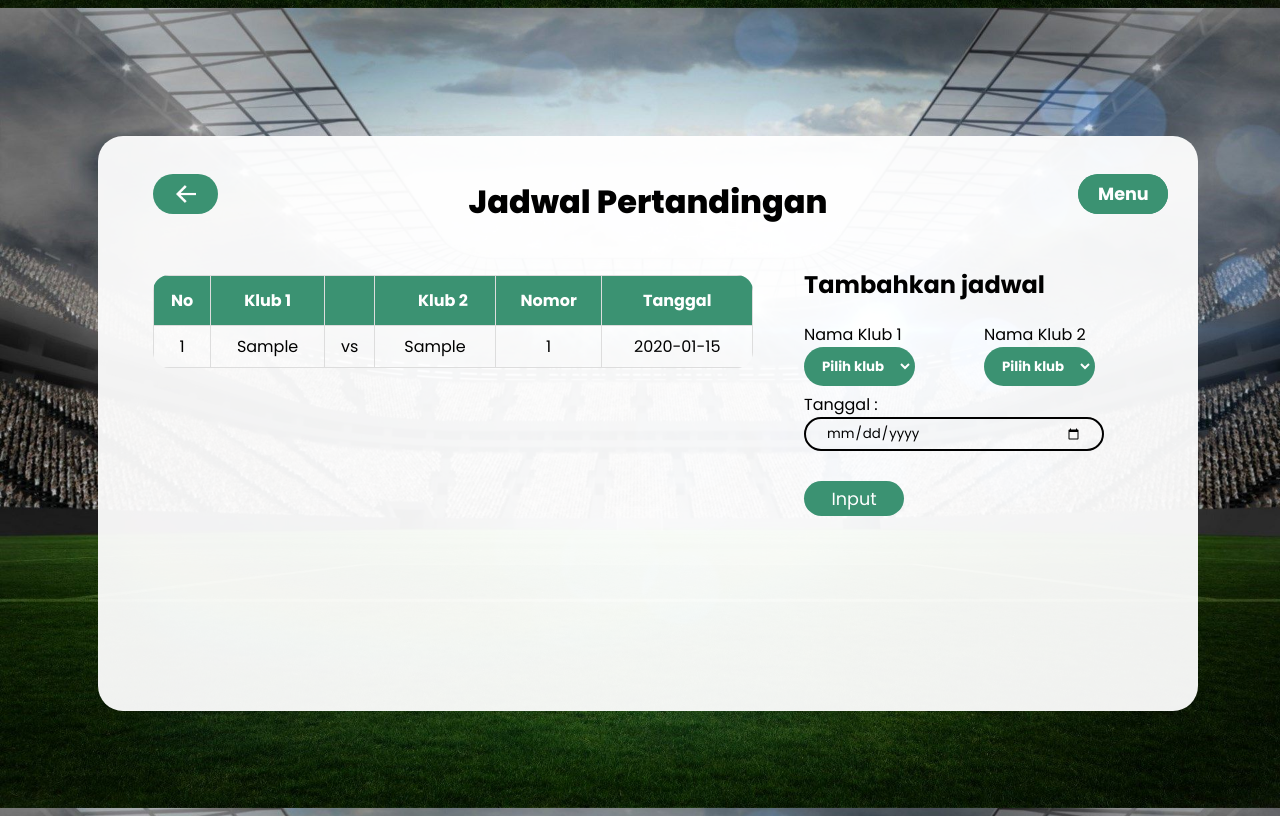
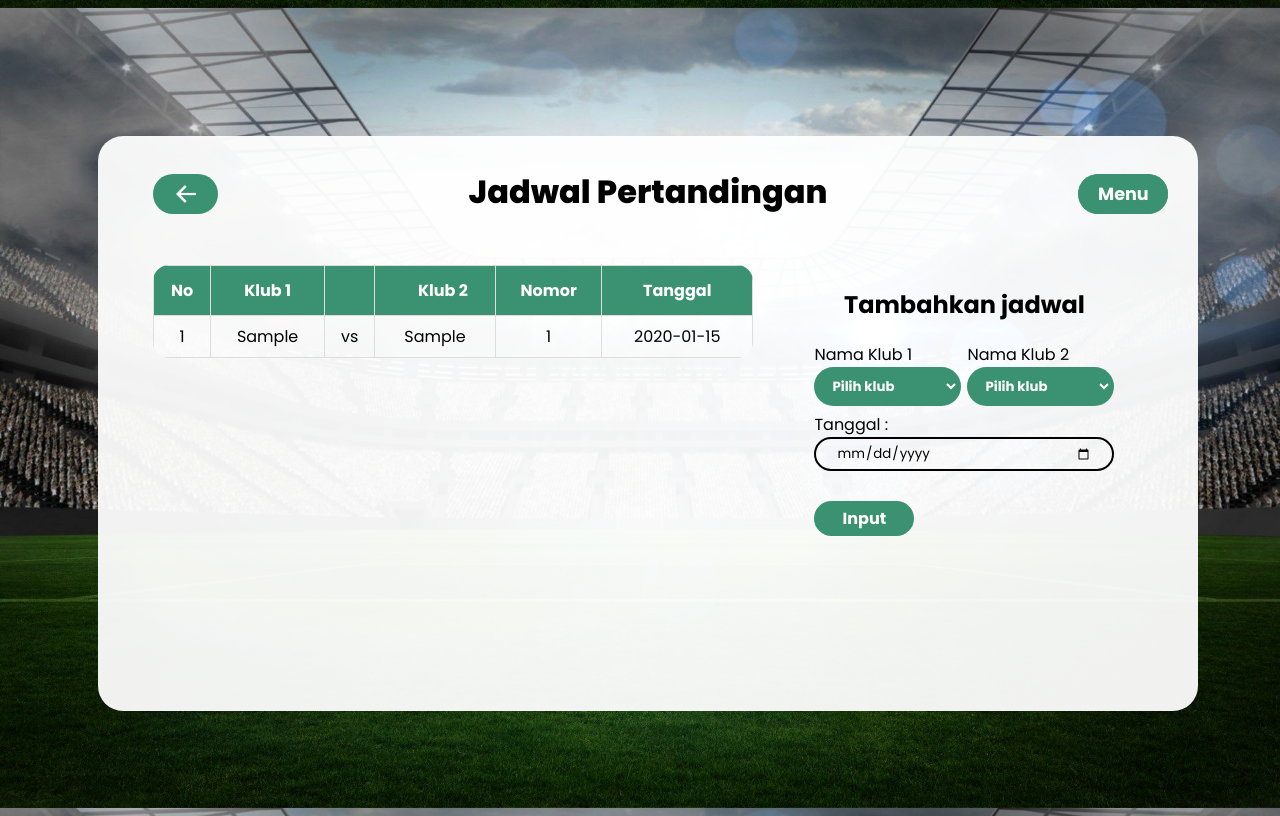
Before and after one commit to richo3673/competis, a PHP site: page /c_jadwal.php in a window 1280 px wide. Run offline with PHP 8.4, Linux system fonts and the light colour scheme; tables that the repository leaves empty or names only in its code hold one stand-in row (values such as "Sample post").

Commit message:
Add files via upload

```diff
--- a/c_jadwal.php
+++ b/c_jadwal.php
@@ -6,32 +6,44 @@ if ($_SERVER["REQUEST_METHOD"] == "POST") {
         $klub1 = $_REQUEST['klub1'];
         $klub2 = $_REQUEST['klub2'];
         $tanggal = $_REQUEST['tanggal'];
-        $jadwal = new c_jadwal($klub1, $klub2,$tanggal);
+        $jadwal = new c_jadwal($klub1, $klub2, $tanggal);
         $jadwal->addJadwal();
-    }else{
+        //header('Location:c_jadwal.php');
+    } else {
         header('Location:c_jadwal.php');
     }
-
-}else{
-    $jadwal  = new c_jadwal(null,null,null,null);
+} else {
+    $jadwal = new c_jadwal(null, null, null, null);
     $jadwal->getJadwal();
 }
 
 
-class c_jadwal{
+class c_jadwal
+{
     public $model;
 
-    public function __construct($klub1, $klub2,$tanggal){
-        $this->model = new m_jadwal($klub1, $klub2,$tanggal);
+    public function __construct($klub1, $klub2, $tanggal)
+    {
+        $this->model = new m_jadwal($klub1, $klub2, $tanggal);
     }
 
-    public function addJadwal(){
+    public function addJadwal()
+    {
         $jadwal = $this->model->addJadwal();
+        $jadwal = $this->model->getJadwal();
+        //include "v_jadwal.php";
         header('Location:c_jadwal.php');
     }
-    public function getJadwal(){
+
+    public function getJadwal()
+    {
         $jadwal = $this->model->getJadwal();
         include "v_jadwal.php";
     }
 
+    public function getNamaKlub()
+    {
+        $klub = $this->model->getNamaKlub();
+        return $klub;
+    }
 }
--- a/c_klasemen.php
+++ b/c_klasemen.php
@@ -2,15 +2,18 @@
 require "koneksi.php";
 include_once "m_klasemen.php";
 
-$klasemen  = new c_klasemen();
+$klasemen = new c_klasemen();
 $klasemen->getKlasemen();
+
 class c_klasemen
 {
     public $model;
+
     public function __construct()
     {
         $this->model = new  m_klasemen();
     }
+
     public function getKlasemen()
     {
         $klasemen = $this->model->cetakKlasemen();
--- /dev/null
+++ b/index.php
@@ -0,0 +1,4 @@
+<?php
+include "c_klub.php";
+$klub = new c_klub('null', 'null', 'null', 'null');
+$klub->getKlub();
--- a/m_jadwal.php
+++ b/m_jadwal.php
@@ -1,25 +1,30 @@
 <?php
 require "koneksi.php";
-class m_jadwal{
+
+class m_jadwal
+{
+    public $res = array();
     private $tanggal;
     private $klub1;
     private $klub2;
-    public $res = array();
 
-    public function __construct( $klub1, $klub2,$tanggal)
+    public function __construct($klub1, $klub2, $tanggal)
     {
         $this->klub1 = $klub1;
         $this->klub2 = $klub2;
         $this->tanggal = $tanggal;
     }
 
-    public function addJadwal(){
+    public function addJadwal()
+    {
         global $mysqli;
         $mysqli->query("INSERT INTO jadwal(klub1, klub2, tanggal) VALUES ((SELECT nama FROM klub WHERE nama = '$this->klub1'),(SELECT nama FROM klub WHERE nama = '$this->klub2'),'$this->tanggal')");
     }
-    public function getJadwal(){
+
+    public function getJadwal()
+    {
         global $mysqli;
-        $rs=$mysqli->query("SELECT * FROM jadwal ORDER BY tanggal");
+        $rs = $mysqli->query("SELECT * FROM jadwal ORDER BY tanggal");
         $rows = array();
         while ($row = $rs->fetch_assoc()) {
             $rows[] = $row;
@@ -28,4 +33,10 @@ class m_jadwal{
         return $this->res;
     }
 
+    public function getNamaKlub()
+    {
+        global $mysqli;
+        $rs = $mysqli->query("SELECT * FROM klub");
+        return $rs;
+    }
 }
--- a/style.css
+++ b/style.css
@@ -14,9 +14,8 @@ body {
     display: flex;
     justify-content: center;
     align-items: center;
-    background-image: url("background.jpg");
+    background-image: url("assets/background.jpg");
 }
-
 
 table {
     border-radius: 25px;
@@ -24,31 +23,71 @@ table {
     text-align: center;
 }
 
+select {
+    width: 100%;
+    background-color: #3b9272;
+    color: white;
+    text-decoration: none;
+    border: 2px solid transparent;
+    font-weight: bold;
+    padding: 7px 12px;
+    border-radius: 30px;
+    transition: 0.4s;
+    margin-left: 0px;
+}
+
+
 /* for V-klub  */
+
+#list {
+    border-collapse: collapse;
+    border-radius: 1em;
+    width: 600px;
+    margin: 17px 0px 25px 25px;
+    background-color: rgba(255, 255, 255, 0.26);
+}
+
+#list td, #list th {
+    border: 1px solid #ddd;
+    padding: 8px;
+}
+
+#list tr:nth-child(even) {
+    background-color: rgba(175, 206, 198, 0.26);
+}
+
+#list th {
+    padding-top: 12px;
+    padding-bottom: 12px;
+    text-align: center;
+    background-color: #3b9272;
+    color: white;
+}
 
 .container {
     width: 1100px;
     min-height: 575px;
     background: rgba(255, 255, 255, 0.94);
     border-radius: 25px;
-    box-shadow: 0 0 0px rgba(0,0,0,.3);
+    box-shadow: 0 0 0px rgba(0, 0, 0, .3);
     padding: 10px 30px;
     margin-top: 30px;
 }
 
-.container .tablecon{
+.container .tablecon {
     width: 55%;
     float: left;
 }
 
-.container h1{
+
+.container h1 {
     font-size: 1.8rem;
     text-align: left;
     margin-left: 170px;
     font-weight: 800;
 }
 
- .container .images .ball{
+.container .images .ball {
     opacity: 0.2;
     width: 300px;
     height: auto;
@@ -58,60 +97,38 @@ table {
     bottom: -100px;
 
 }
-    #klub {
-    border-collapse: collapse;
-    border-radius: 1em;
-    width: 600px;
-    margin: 17px 0px 25px 25px;
-    background-color: rgba(255, 255, 255, 0.26);}
 
-    #klub td, #klub th {
-    border: 1px solid #ddd;
-    padding: 8px;
-}
-
-    #klub tr:nth-child(even){
-    background-color: rgba(175, 206, 198, 0.26);}
-
-    #klub th {
-    padding-top: 12px;
-    padding-bottom: 12px;
-    text-align: center;
-    background-color: #3b9272;
-    color: white;
-}
-
-.container .inputan{
-    width: 33%;
-    float:right;
+.container .inputan {
+    width: 100%;
+    float: right;
     margin-top: 30px
 }
 
-.container .inputan .input-group h2{
+.container .inputan .input-group h2 {
     text-align: center;
 }
 
-.container .login-email .input-group {
+.container .inputan .input-group {
     width: 300px;
     height: 30px;
 }
 
-.container .login-email .input-group input {
+.container .inputan .input-group input {
     width: 100%;
     height: 100%;
     border: 2px solid #000000;
     padding: 15px 20px;
-    border-radius:  20px;
+    border-radius: 20px;
     background: transparent;
     outline: none;
     transition: .3s;
 }
 
-.container .login-email .input-group input:focus, .container .login-email .input-group input:valid {
+.container .inputan .input-group input:focus, .container .inputan .input-group input:valid {
     border-color: #3b9272;
 }
 
-.container .login-email .input-group .btn {
+.container .inputan .input-group .btn {
     display: block;
     margin-top: 30px;
     width: 100px;
@@ -122,12 +139,14 @@ table {
     background: #3b9272;
     outline: none;
     border-radius: 20px;
-    font-size: 1.1rem;
+    font-size: 1rem;
     color: #FFF;
     cursor: pointer;
     transition: .3s;
+    font-weight: bold;
 }
-.container .login-email .input-group .btn2 {
+
+.container .inputan .input-group .btn2 {
     margin: 7px 0px 12px 0px;
     width: 100px;
     height: 35px;
@@ -143,20 +162,25 @@ table {
     cursor: pointer;
     transition: .3s;
 }
-
-.container .login-email .input-group .btn:hover {
-    transform: scale(1.1);
-    background: #6c5ce7;
+.container .inputan .input-group .btn2:hover {
+    transform: scale(1.05);
 }
 
+.container .inputan .input-group .btn:hover {
+    transform: scale(1.05);
+}
+
+.header{
+    font-size: 2rem; font-weight: 800;text-align: center;margin-top: 22px;
+}
 .dropdown {
     border-radius: 20px;
     width: 90px;
     height: 40px;
-    margin: 28px 43px  0px 0px;
+    font-weight: bold;
+    margin: 28px 0px 0px 0px;
     float: right;
     overflow: hidden;
-    font-weight: bold;
     background-color: #3b9272;
     overflow: hidden;
 }
@@ -225,111 +251,11 @@ table {
     color: white;
 }
 
-.container3 {
-    display: inline-block;
-    width: 900px;
-    margin-left: 30px;
-    min-height: 510px;
-    background: rgba(255, 255, 255, 0.87);
-    border-radius: 25px;
-    box-shadow: 0 0 5px rgba(0,0,0,.3);
-    padding: 5px 30px;
-}
-
-.button {
-    background-color: #3b9272;
-    color: white;
-    text-decoration: none;
-    border: 2px solid transparent;
-    font-weight: bold;
-    padding: 7px 12px;
-    border-radius: 30px;
-    transition: 0.4s;
-    margin-left: 10px;
-}
-
-.button1 {
-    background-color: #6c5ce7;
-    color: white;
-    text-decoration: none;
-    border: 2px solid transparent;
-    font-weight: bold;
-    padding: 7px 12px;
-    border-radius: 30px;
-    transition: 0.4s;
-    position: absolute;
-    top: 150px;
-    left :1100px;
-}
-
-.button:hover {
-    background-color: transparent;
-    border: 2px solid #3b9272;
-    cursor: pointer;
-    color: rgb(59, 146, 114);
-    padding: 7px 12px;
-}
-
-.button1:hover {
-    background-color: transparent;
-    border: 2px solid #6c5ce7;
-    cursor: pointer;
-    color: #6c5ce7;
-    padding: 7px 12px;
-}
-
-.container3 h1{
-    font-size: 2rem;
-    font-weight: 800;
-    text-align: center;
-    margin-top: 30px;
-}
-
-
-.container3 h2{
-    font-size: rem;
-     font-weight: 800;
-     text-transform: uppercase;
-     margin-left: 20px;
-}
-
-
-.container3 .images .ball{
-    opacity: 0.2;
-    width: 300px;
-    height: auto;
-    background-size: cover;
-    position: absolute;
-    left: 74%;
-    bottom: -110px;
-}
-
-
-/* FOR JADWAL  */
-
-.container .jadwal{
-    font-size: 2rem;
-    font-weight: 800;
-    text-align: center;
-}
-
-.button2 {
-    background-color: #3b9272;
-    color: white;
-    text-decoration: none;
-    border: 2px solid transparent;
-    font-weight: bold;
-    padding: 7px 12px;
-    border-radius: 30px;
-    transition: 0.4s;
-    margin-left: 0px;
-}
-
 .back {
     border-radius: 20px;
     width: 65px;
     height: 40px;
-    margin: 28px 0px  0px 25px;
+    margin: 28px 0px 0px 25px;
     float: left;
     overflow: hidden;
     background-color: rgb(59, 146, 114);
--- a/v_jadwal.php
+++ b/v_jadwal.php
@@ -6,20 +6,20 @@
 </head>
 <body>
 <div class="container">
-    <a href="main.php" class="back"></a>
-    <div class="dropdown2">
+    <a href="index.php" class="back"></a>
+    <div class="dropdown">
         <button class="dropbtn">Menu
             <i class="fa fa-caret-down"></i>
         </button>
         <div class="dropdown-content">
-            <a href="main.php">Klub</a>
+            <a href="index.php">Klub</a>
             <a href="c_pertandingan.php">Pertandingan</a>
             <a href="c_klasemen.php">Klasemen</a>
         </div>
     </div>
-    <p class="jadwal">Jadwal Pertandingan</p>
+    <p class="header">Jadwal Pertandingan</p>
     <div style="width: 55%; float:left">
-        <table id="klub">
+        <table id="list">
             <thead>
             <tr>
                 <th>No</th>
@@ -44,20 +44,20 @@
             </tbody>
         </table>
     </div>
-    <div style="width: 35%; float:right; margin-top:-10px">
-        <form action="c_jadwal.php" method="post" name="input" class="login-email">
+    <div style="width: 34%; float:right; margin-top:-10px">
+        <form action="c_jadwal.php" method="post" name="input" class="inputan">
             <div class="input-group">
                 <h2>Tambahkan jadwal</h2>
-                <div style="width: 50%; float:left">
-            Nama Klub 1<select name="klub1" id="klub1" onchange="testFunc(1)" class="button2">
+                <div style="width: 49%; float:left">
+                    Nama Klub 1<select name="klub1" id="klub1" onchange="testFunc(1)">
                         <option disabled selected> Pilih klub</option>
                         <?php
-                global $mysqli;
-                $rs = $mysqli->query("SELECT * FROM klub");
-                while ($row = mysqli_fetch_array($rs)) {
+                        $control = new c_jadwal(null, null, null);
+                        $klub = $control->getNamaKlub();
+                        while ($row = mysqli_fetch_array($klub)) {
                             ?>
                             <option><?= $row[0] ?></option>
-                    <?php
+                            }<?php
                         }
                         ?>
                     </select>
@@ -95,16 +95,16 @@
                     </script>
                     <br>
                 </div>
-                <div style="width: 40%; float:right">
-            Nama Klub 2<select name="klub2" id="klub2" onchange="testFunc(2)" class="button2">
+                <div style="width: 49%; float:right">
+                    Nama Klub 2<select name="klub2" id="klub2" onchange="testFunc(2)">
                         <option disabled selected> Pilih klub</option>
                         <?php
-                global $mysqli;
-                $rs = $mysqli->query("SELECT * FROM klub");
-                while ($row = mysqli_fetch_array($rs)) {
+                        $control = new c_jadwal(null, null, null);
+                        $klub = $control->getNamaKlub();
+                        while ($row = mysqli_fetch_array($klub)) {
                             ?>
                             <option><?= $row[0] ?></option>
-                    <?php
+                            }<?php
                         }
                         ?>
                     </select>
```
Also changed, not shown: other parts of style.css (+8 -42 lines), c_klub.php (+17 -12 lines), c_pertandingan.php (+24 -16 lines), kompetisi.sql (+30 -25 lines), m_klasemen.php (+5 -22 lines), m_klub.php (+12 -7 lines), m_pertandingan.php (+19 -10 lines), v_klasemen.php (+8 -9 lines), v_klub.php (+11 -9 lines), v_pertandingan.php (+12 -13 lines), assets/1.png (added), assets/back.png (added), assets/background.jpg (added). Lines whose indentation alone changed are shown as unchanged.
